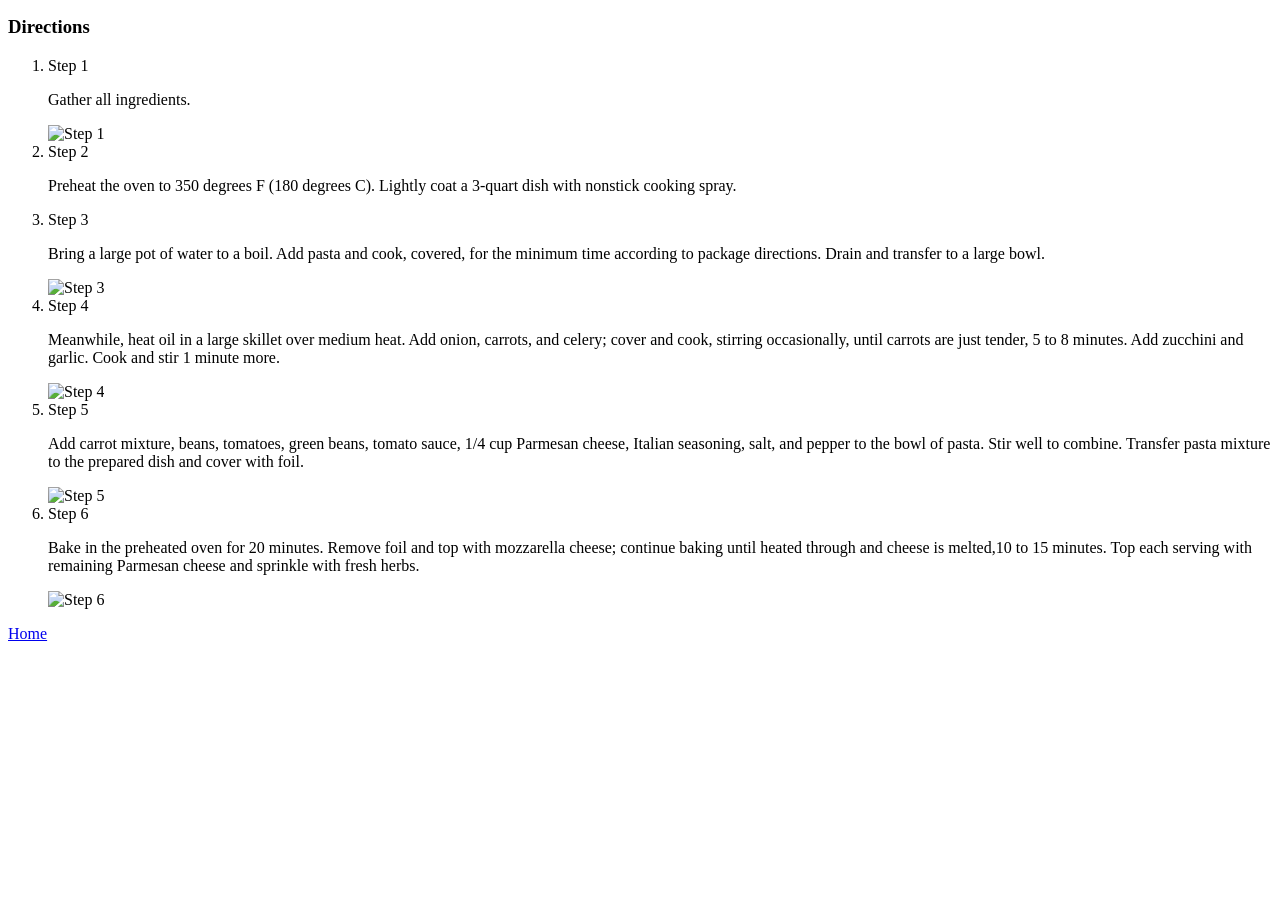
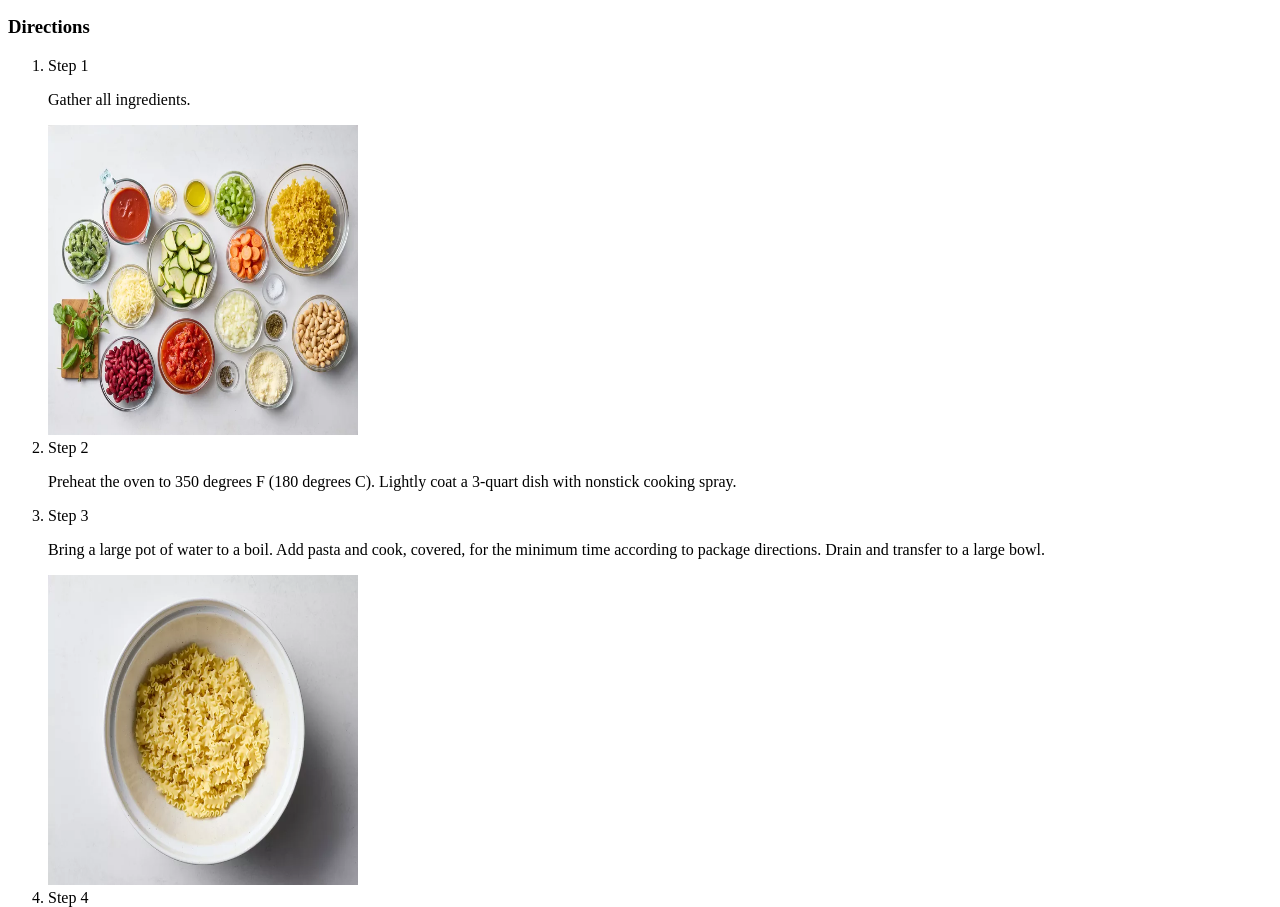
Before and after one commit to Shao437/odin-recipes, a plain HTML site: page recipes/casserole.html in a window 1280 px wide. Shown: the part 484-1391 px from the top of the page. Before the commit the page ends 1135 px from the top, so only its background shows below. Drawn offline with Linux system fonts and the light colour scheme.

Commit message:
Code update
updated img location for all page and added image in enchiladas

```diff
--- a/recipes/casserole.html
+++ b/recipes/casserole.html
@@ -7,7 +7,7 @@
 </head>
 <body>
     <h1>Casserole</h1>
-    <img src="../img/main.png" alt="Fully cooked casserole" height="310" width="310">
+    <img src="../img/casserole/main.png" alt="Fully cooked casserole" height="310" width="310">
 
     <h3>Ingredients</h3>
     <ul>
@@ -36,7 +36,7 @@
         <li>
             Step 1
             <p>Gather all ingredients.</p>
-            <img src="../img/Step1.png" alt="Step 1" height="310" width="310">
+            <img src="../img/casserole/Step1.png" alt="Step 1" height="310" width="310">
         </li>
         <li>
             Step 2
@@ -51,7 +51,7 @@
                 Bring a large pot of water to a boil. Add pasta and cook, covered, for the minimum time
                 according to package directions. Drain and transfer to a large bowl.
             </p>
-            <img src="../img/step3.png" alt="Step 3" height="310" width="310">
+            <img src="../img/casserole/step3.png" alt="Step 3" height="310" width="310">
         </li>
         <li>
             Step 4
@@ -60,7 +60,7 @@
                 stirring occasionally, until carrots are just tender, 5 to 8 minutes. Add zucchini and garlic.
                 Cook and stir 1 minute more.
             </p>
-            <img src="../img/step4.png" alt="Step 4" height="310" width="310">
+            <img src="../img/casserole/step4.png" alt="Step 4" height="310" width="310">
         </li>
         <li>
             Step 5
@@ -69,7 +69,7 @@
                 Italian seasoning, salt, and pepper to the bowl of pasta. Stir well to combine.
                 Transfer pasta mixture to the prepared dish and cover with foil.
             </p>
-            <img src="../img/step5.png" alt="Step 5" height="310" width="310">
+            <img src="../img/casserole/step5.png" alt="Step 5" height="310" width="310">
         </li>
         <li>
             Step 6
@@ -78,7 +78,7 @@
                 continue baking until heated through and cheese is melted,10 to 15 minutes.
                 Top each serving with remaining Parmesan cheese and sprinkle with fresh herbs.
             </p>
-            <img src="../img/step6.png" alt="Step 6" height="310" width="310">
+            <img src="../img/casserole/step6.png" alt="Step 6" height="310" width="310">
         </li>
     </ol>
 
```
Also changed, not shown: recipes/enchiladas.html (+1 -0 lines), recipes/wantanmee.html (+1 -1 lines).
